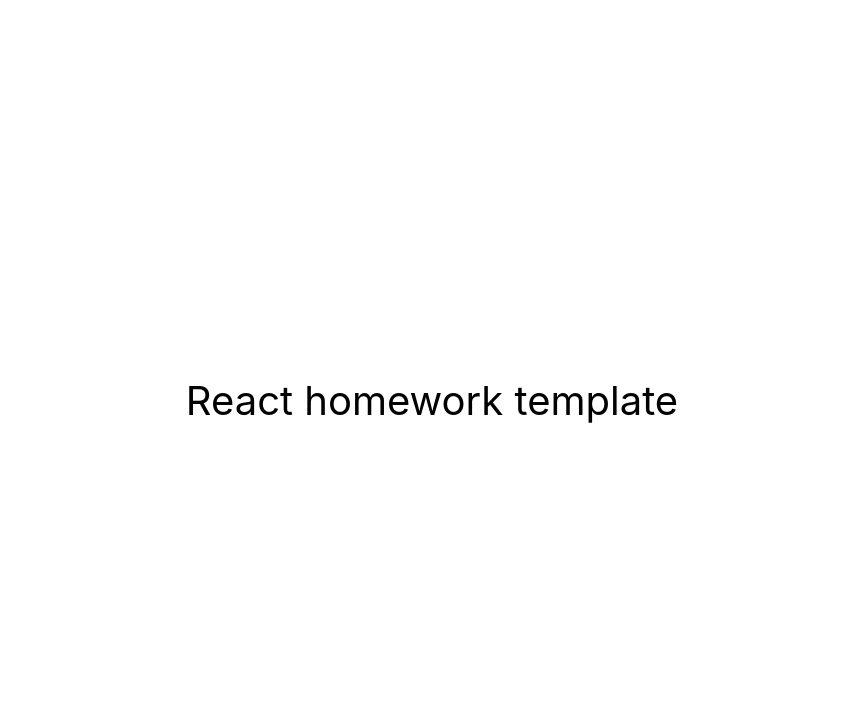
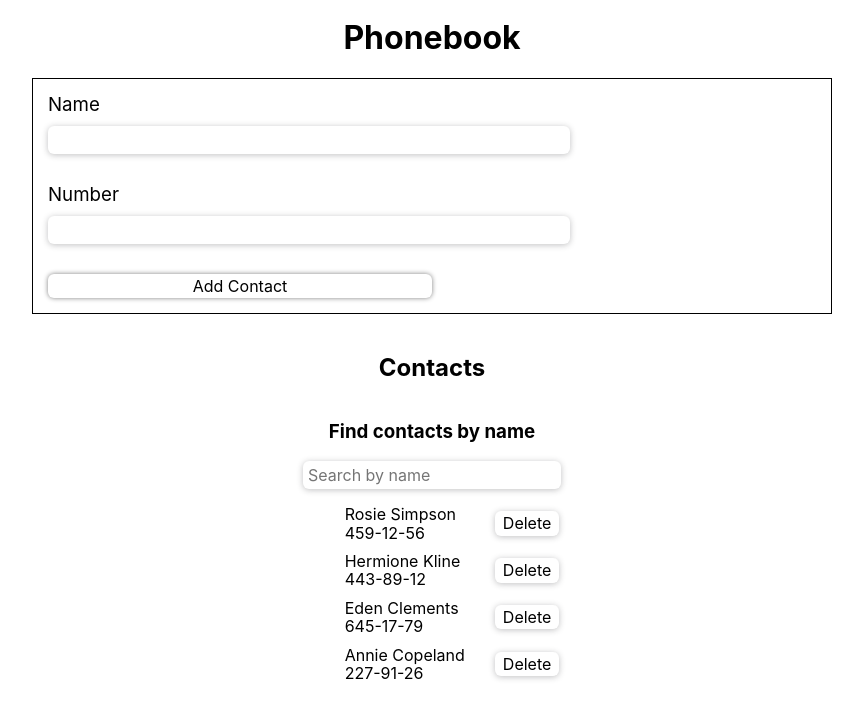
Before and after one commit to Pugli87/goit-react-hw-03-phonebook, a React (Create React App) app: page / in a window 1280 px wide. Shown: the top 718 px of the page, without its empty margins (208-1071 px from the left). Built offline with nearby package versions, Linux system fonts and the light colour scheme.

Commit message:
copiado de archivos tarea 2

```diff
--- a/src/components/App.jsx
+++ b/src/components/App.jsx
@@ -1,16 +1,74 @@
-export const App = () => {
-  return (
-    <div
-      style={{
-        height: '100vh',
-        display: 'flex',
-        justifyContent: 'center',
-        alignItems: 'center',
-        fontSize: 40,
-        color: '#010101'
-      }}
-    >
-      React homework template
-    </div>
-  );
-};
+import React, { Component } from 'react';
+import ContactForm from './phoneBook/ContactForm/ContactForm';
+import ContactList from './phoneBook/ContactList/ContactList';
+import Filter from './phoneBook/Filter/Filter';
+import {
+  Container,
+  Title,
+  Heading2,
+  Text,
+} from './phoneBook/styles/App.styled';
+import PropTypes from 'prop-types';
+
+class App extends Component {
+  state = {
+    contacts: [
+      { id: 'id-1', name: 'Rosie Simpson', number: '459-12-56' },
+      { id: 'id-2', name: 'Hermione Kline', number: '443-89-12' },
+      { id: 'id-3', name: 'Eden Clements', number: '645-17-79' },
+      { id: 'id-4', name: 'Annie Copeland', number: '227-91-26' },
+    ],
+    filter: '',
+  };
+
+  static propTypes = {
+    addContact: PropTypes.func,
+    deleteContact: PropTypes.func,
+  };
+
+  addContact = newContact => {
+    this.setState({
+      contacts: [...this.state.contacts, newContact],
+    });
+  };
+
+  deleteContact = id => {
+    this.setState({
+      contacts: this.state.contacts.filter(contact => contact.id !== id),
+    });
+  };
+
+  setFilter = filterValue => {
+    this.setState({
+      filter: filterValue,
+    });
+  };
+
+  filteredContacts = () => {
+    const { contacts, filter } = this.state;
+    return contacts.filter(contact =>
+      contact.name.toLowerCase().includes(filter.toLowerCase())
+    );
+  };
+
+  render() {
+    const { contacts, filter } = this.state;
+
+    return (
+      <Container>
+        <Title>phonebook</Title>
+        <ContactForm addContact={this.addContact} contacts={contacts} />
+
+        <Heading2>contacts</Heading2>
+        <Text>find contacts by name</Text>
+        <Filter filter={filter} setFilter={this.setFilter} />
+        <ContactList
+          contacts={this.filteredContacts()}
+          deleteContact={this.deleteContact}
+        />
+      </Container>
+    );
+  }
+}
+
+export default App;
--- a/src/index.css
+++ b/src/index.css
@@ -1,4 +1,4 @@
-@import-normalize; /* bring in normalize.css styles */
+@import 'normalize.css';
 
 body {
   margin: 0;
--- a/src/index.js
+++ b/src/index.js
@@ -1,6 +1,6 @@
 import React from 'react';
 import ReactDOM from 'react-dom/client';
-import { App } from 'components/App';
+import App from 'components/App';
 import './index.css';
 
 ReactDOM.createRoot(document.getElementById('root')).render(
```
